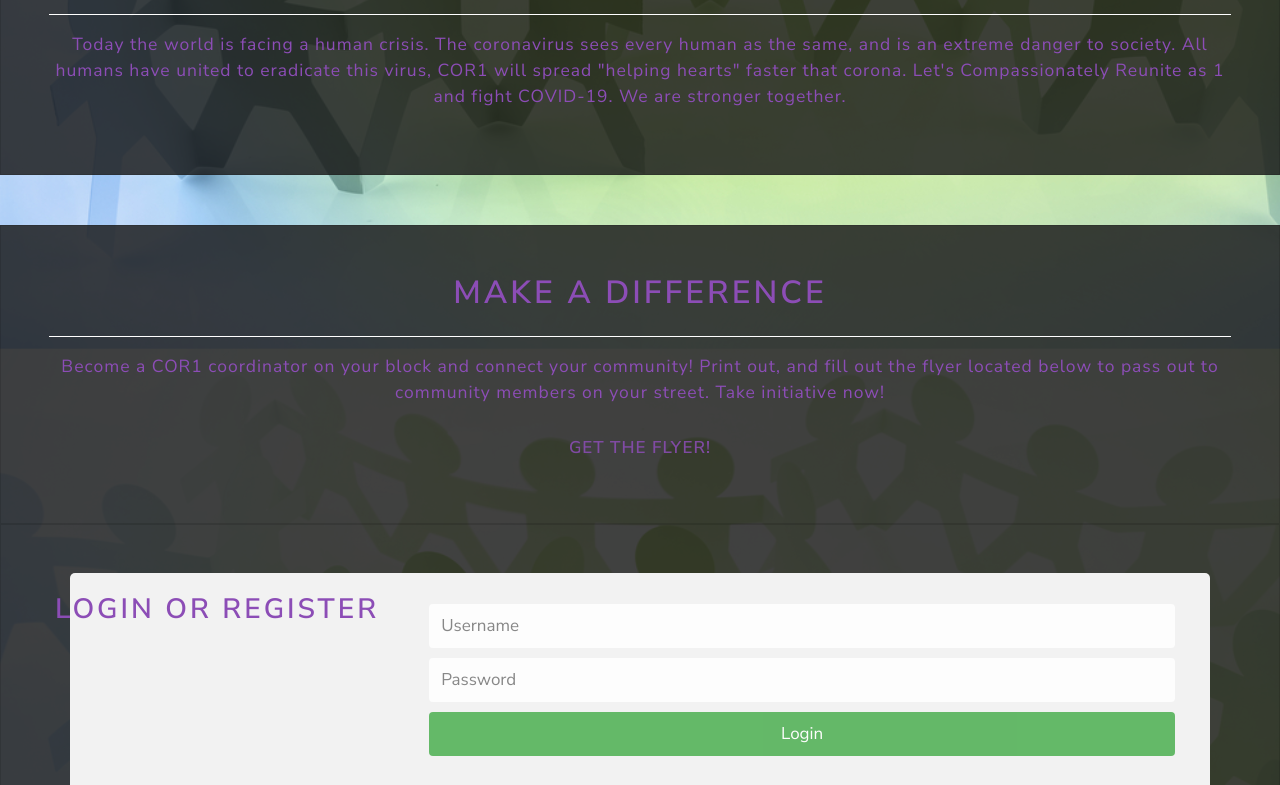
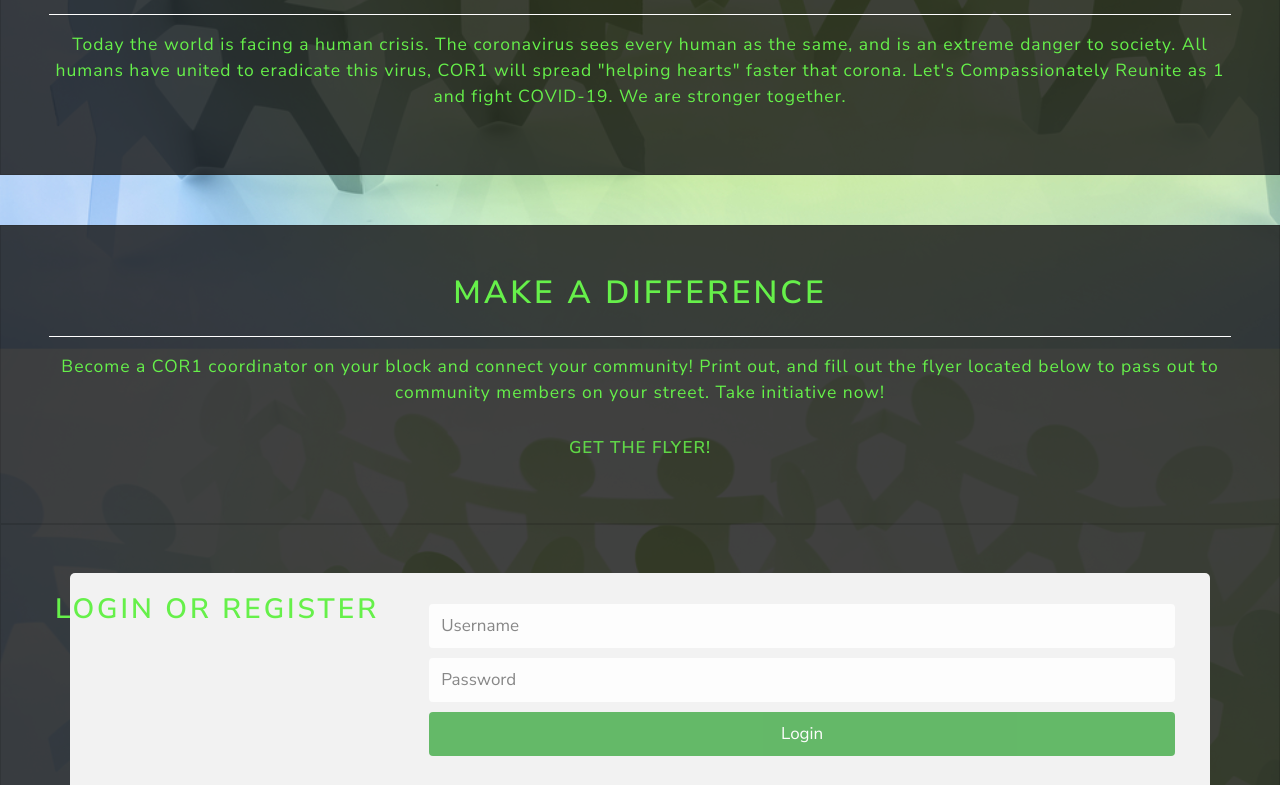
Before and after one commit to COR-1/cor-1.github.io, a plain HTML site: page index.html in a window 1280 px wide. Shown: the part 505-1290 px from the top of the page. Drawn offline with nearby package versions, Linux system fonts and the light colour scheme.

Commit message:
green again

```diff
--- a/css/main.css
+++ b/css/main.css
@@ -26,8 +26,8 @@ body {
 }
 
 .bg-translucent * {
-    color: rgb(140, 77, 182);
-    /* added purple */
+    color: rgb(102, 240, 74);
+    /* added green */
 }
 
 /* Card Spacer */
```
